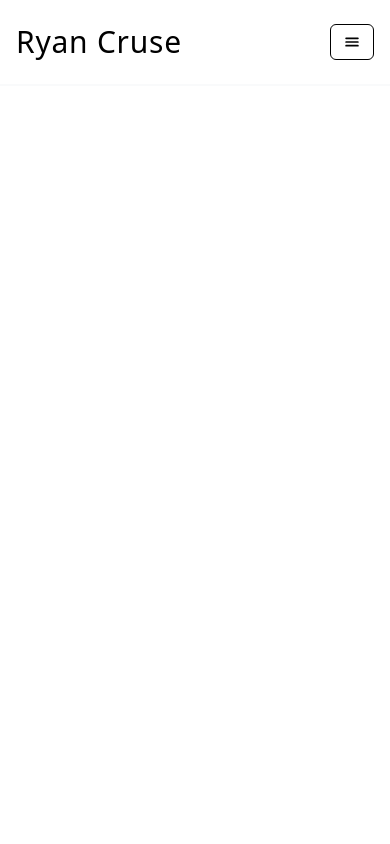
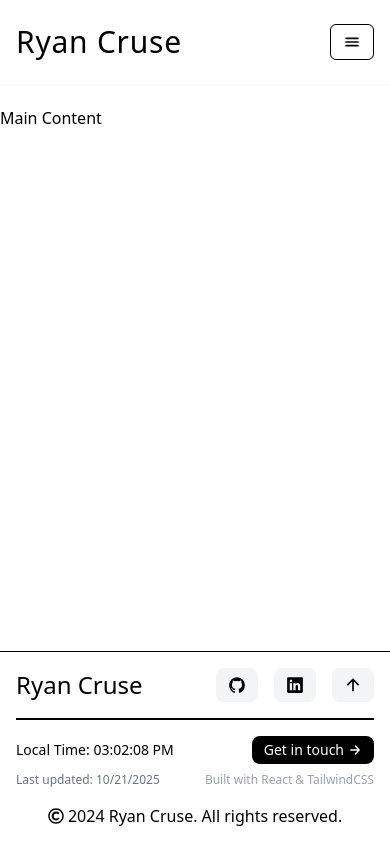
Before and after one commit to Cruse180795/Online-Portfolio, a React (Vite) app: page / in a window 390 px wide. Built offline with nearby package versions, Linux system fonts and the light colour scheme.

Commit message:
Mobile Footer

```diff
--- a/src/App.jsx
+++ b/src/App.jsx
@@ -1,10 +1,15 @@
 import Header from "./sections/header.jsx";
+import Footer from "./sections/footer.jsx";
+
 
 function App() {
 
   return (
-    <div >
+    <div className="h-screen flex flex-col">
       <Header />
+
+      <main className="mt-5 flex-1">Main Content</main>
+      <Footer />
     </div>
   )
 }
--- a/src/components/mobile/socialIcon.jsx
+++ b/src/components/mobile/socialIcon.jsx
@@ -1,6 +1,6 @@
-const SocialIcon = ({href, icon}) => {
+const SocialIcon = ({href, icon, bgColor}) => {
     return (
-        <a href={href} target="_blank" className=" bg-white px-3 py-2 rounded-md text-black text-lg md:text-xl">
+        <a href={href} target="_blank" className={`px-3 py-2 rounded-lg text-black text-lg md:text-xl ${bgColor ? bgColor : 'bg-white'}`}>
             {icon}
         </a>
     );
--- /dev/null
+++ b/src/sections/footer.jsx
@@ -0,0 +1,85 @@
+/**Hooks */
+import { useEffect, useState } from "react";
+
+/**Components */
+import SocialIcon from "../components/mobile/socialIcon";
+
+/**Icons */
+import { IoLogoGithub } from "react-icons/io5";
+import { IoLogoLinkedin } from "react-icons/io5";
+import { IoArrowUpSharp } from "react-icons/io5";
+import { FaRegCopyright } from "react-icons/fa";
+import { IoArrowForward } from "react-icons/io5";
+
+
+const Footer = () => {
+
+    const [currentTime, setCurrentTime] = useState(new Date());
+
+
+    useEffect(() => {
+        const interval = setInterval(() => {
+            setCurrentTime(new Date(), 1000);
+        });
+
+        return () => clearInterval(interval);
+    }, []);
+
+    return (
+        <footer className="border-t p-4 space-y-4 ">
+            {/**Upper Section Of Footer */}
+            <div className="flex items-center justify-between">
+                <h2 className="text-2xl">Ryan Cruse</h2>
+                {/**Socials & Back To Top Button */}
+                <div className="flex items-center gap-x-4">
+                    <SocialIcon
+                        rounded={'rounded-full'}
+                        bgColor={'bg-gray-100'}
+                        icon={<IoLogoGithub  />}
+                        href="https://github.com/Cruse180795"/>
+                    <SocialIcon
+                        bgColor={'bg-gray-100'}
+                        icon={<IoLogoLinkedin  />}
+                        href="https://www.linkedin.com/in/ryancruse1807/"/>
+                    <SocialIcon
+                        bgColor={'bg-gray-100'}
+                        icon={<IoArrowUpSharp />}
+                        href="#hero"/>
+                </div>
+            </div>
+
+            <hr className="border"/>
+
+            <div className="space-y-2">
+                <div className="flex items-center justify-between">
+                    <p className="text-sm">
+                        Local Time: {currentTime.toLocaleTimeString([], {hour: "2-digit", minute: "2-digit", second: "2-digit"})}
+                    </p>
+                    <a href="ryancruse1807@hotmail.com" className="flex items-center gap-x-1 bg-black text-white px-3 py-1 rounded-lg text-sm">
+                        Get in touch
+                        <IoArrowForward />
+                    </a>
+                </div>
+
+
+                {/**Lower Section Of Footer */}
+                <div className="flex items-center justify-between">
+
+                    <p className="text-xs text-gray-500">
+                        Last updated: {new Date(document.lastModified).toLocaleDateString()}
+                    </p>
+                    <p className="text-xs text-gray-400">
+                        Built with <span className="text-accent">React</span> & <span className="text-accent">TailwindCSS</span>
+                    </p>
+
+                </div>
+            </div>
+
+            <p className="text-center mt-4">
+                <FaRegCopyright className="inline mb-1"/> 2024 Ryan Cruse. All rights reserved.
+            </p>
+        </footer>
+    );
+}
+
+export default Footer;
```
